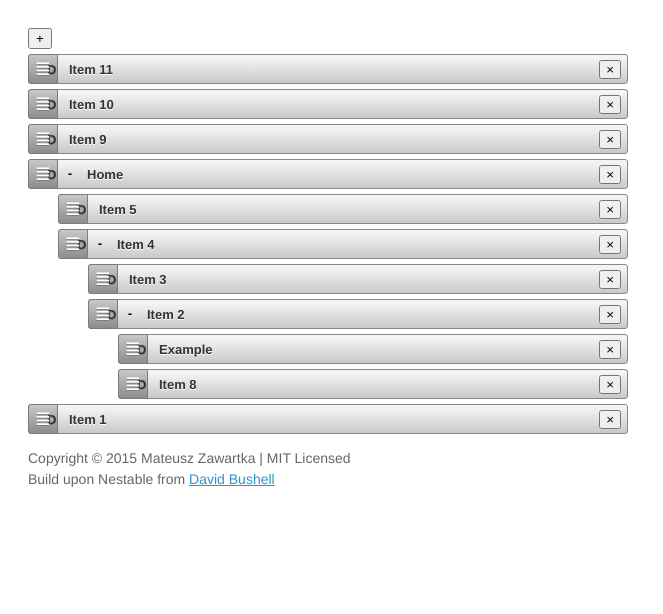
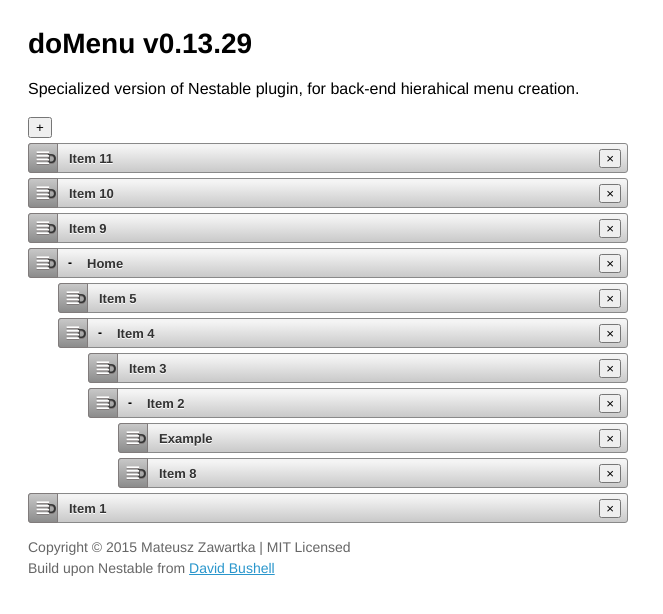
Before and after one commit to mechanicious/domenu, a plain HTML site: page index.html in a window 1280 px wide. Shown: the whole page, without its empty margins (0-663 px from the left). Drawn offline with nearby package versions, Linux system fonts and the light colour scheme.

Commit message:
v0.13.29

```diff
--- a/index.html
+++ b/index.html
@@ -56,6 +56,8 @@
         .large {font-size: 1.25em;}
     </style>
     <body>
+            <h1>doMenu v0.13.29</h1>
+            <p>Specialized version of Nestable plugin, for back-end hierahical menu creation.</p>
             <div class="dd" id="domenu">
                 <button class="dd-new-item">+</button>
                     <!-- .dd-item-blueprint is a template for all .dd-item's -->
```
